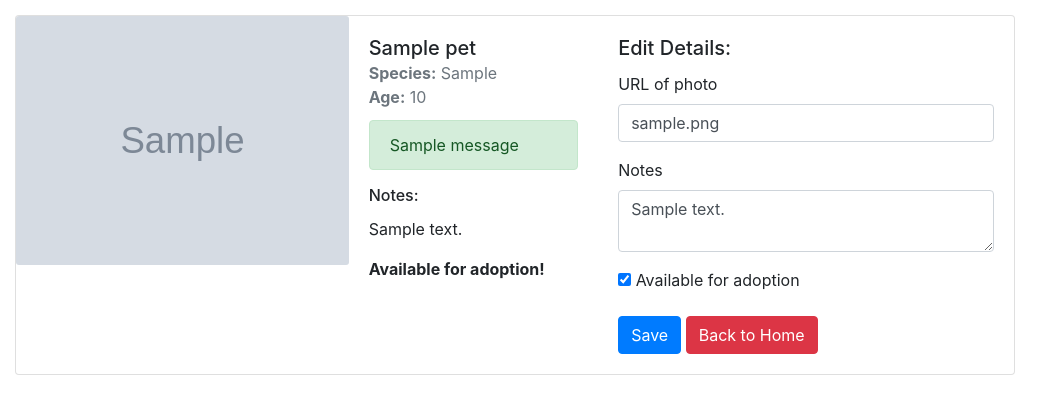
After one commit to jmcginty15/Pet-adoption, a Flask app: page /1 in a window 1280 px wide. The commit adds this page. Shown: the top 414 px of the page, without its empty margins (0-1063 px from the left). Run offline with Flask 2, Linux system fonts and the light colour scheme; tables that the repository leaves empty hold one stand-in row (values such as "Sample post"); grey boxes marked "Sample" are stand-in pictures; one stand-in notice (Sample message) is shown; some libraries are stand-ins or nearby versions.

Commit message:
form added to edit existing pets

```diff
--- a/app.py
+++ b/app.py
@@ -22,6 +22,15 @@ def home():
     pets = Pet.query.all()
     return render_template('home.html', pets=pets)
 
+@app.route('/<group>')
+def show_groups(group):
+    """Show pets by group, either available or not available"""
+    if group == 'available':
+        pets = Pet.query.filter_by(available=True).all()
+    elif group == 'not-available':
+        pets = Pet.query.filter_by(available=False).all()
+    return render_template('home.html', pets=pets)
+
 @app.route('/add', methods=['GET', 'POST'])
 def add_pet_form():
     """Form for adding new pet"""
@@ -42,3 +51,18 @@ def add_pet_form():
         return redirect('/')
     else:
         return render_template('pet-form.html', form=form)
+
+@app.route('/<int:pet_id>', methods=['GET', 'POST'])
+def pet_details(pet_id):
+    """Display pet details and edit form"""
+    pet = Pet.query.get(pet_id)
+    form = AddPetForm(obj=pet)
+    if form.validate_on_submit():
+        pet.photo_url = form.photo_url.data
+        pet.notes = form.notes.data
+        pet.available = form.available.data
+        db.session.commit()
+        flash(f'{pet.name} updated!')
+        return redirect(f'/{pet_id}')
+    else:
+        return render_template('pet-details.html', pet=pet, form=form)
--- a/forms.py
+++ b/forms.py
@@ -1,5 +1,5 @@
 from flask_wtf import FlaskForm
-from wtforms import StringField, IntegerField, TextAreaField
+from wtforms import StringField, IntegerField, TextAreaField, BooleanField
 from wtforms.validators import InputRequired, Optional, AnyOf, URL, NumberRange
 
 class AddPetForm(FlaskForm):
@@ -10,3 +10,4 @@ class AddPetForm(FlaskForm):
     photo_url = StringField('URL of photo', validators=[Optional(), URL(message='Please enter a valid photo URL')])
     age = IntegerField('Age', validators=[Optional(), NumberRange(min=0, max=30, message='Please enter an age between 0 and 30')])
     notes = TextAreaField('Notes', validators=[Optional()])
+    available = BooleanField('Available for adoption', default='checked')
--- a/static/app.css
+++ b/static/app.css
@@ -7,10 +7,14 @@
     padding-bottom: 15px;
 }
 
-#new-button {
+.asterisk {
+    color: red;
+}
+
+#pet-container, #form-container, .home-button {
     margin: 15px;
 }
 
-.asterisk {
-    color: red;
+.hidden {
+    display: none;
 }
--- /dev/null
+++ b/templates/pet-details.html
@@ -0,0 +1,63 @@
+{% extends 'base.html' %}
+
+{% block title %}{{ pet.name }} Details{% endblock %}
+
+{% block content %}
+<div class="card" style="width: 1000px;" id="pet-container">
+    <div class="row no-gutters">
+        <div class="col-md-4">
+            <img src="{{ pet.photo_url }}" class="card-img" alt="{{ pet.name }}-the-{{ pet.species }}">
+        </div>
+        <div class="col-md-3">
+            <div class="card-body">
+                <h5 class="card-title">{{ pet.name }}<br>
+                    <small class="card-text text-muted"><b>Species:</b> {{ pet.species }}</small><br>
+                    <small class="card-text text-muted"><b>Age:</b>
+                        {% if pet.age %}{{ pet.age }}{% else %}Unavailable{% endif %}</small></h5>
+                {% for msg in get_flashed_messages() %}
+                <div class="alert alert-success" role="alert" id="home-flash">{{ msg }}</div>
+                {% endfor %}
+                <h6 class="card-title">Notes:</h6>
+                <p class="card-text">{{ pet.notes }}</p>
+                {% if pet.available %}
+                <p class="card-text"><b>Available for adoption!</b></p>
+                {% else %}
+                <p class="card-text"><b>Adopted!</b></p>
+                {% endif %}
+            </div>
+        </div>
+        <div class="col-md-5">
+            <div class="card-body">
+                <h5 class="card-title">Edit Details:</h5>
+                <form action="/{{ pet.id }}" method="POST">
+                    {{ form.hidden_tag() }}
+                    {{ form.name(class_="hidden") }}
+                    {{ form.species(class_="hidden") }}
+                    {{ form.age(class_="hidden") }}
+                    <div class="form-group">
+                        {{ form.photo_url.label }} {% if form.photo_url.flags.required %}
+                        <b class="asterisk">*</b>{% endif %}
+                        {{ form.photo_url(class_="form-control") }}
+                        {% for err in form.photo_url.errors %}
+                        <small class="form-text text-muted">{{ err }}</small>
+                        {% endfor %}
+                    </div>
+                    <div class="form-group">
+                        {{ form.notes.label }} {% if form.notes.flags.required %}<b class="asterisk">*</b>{% endif %}
+                        {{ form.notes(class_="form-control") }}
+                        {% for err in form.notes.errors %}
+                        <small class="form-text text-muted">{{ err }}</small>{% endfor %}
+                    </div>
+                    <div class="form-group">
+                        {{ form.available }} {{ form.available.label }}
+                        {% for err in form.available.errors %}
+                        <small class="form-text text-muted">{{ err }}</small>{% endfor %}
+                    </div>
+                    <button type="submit" class="btn btn-primary">Save</button>
+                    <a href="/" class="btn btn-danger">Back to Home</a>
+                </form>
+            </div>
+        </div>
+    </div>
+</div>
+{% endblock %}
--- a/templates/pet-form.html
+++ b/templates/pet-form.html
@@ -3,7 +3,6 @@
 {% block title %}Add Pet{% endblock %}
 
 {% block content %}
-<div>
 <div class="card" style="width: 600px;" id="form-container">
     <div class="card-body">
         <h3 class="card-title">Add a new Pet:</h3>
@@ -11,7 +10,7 @@
     </div>
     <form action="/add" method="POST" class="card-body">
         {{ form.hidden_tag() }}
-            {% for field in form if field.widget.input_type != 'hidden' %}
+        {% for field in form if field.widget.input_type != 'hidden' and field.type != 'BooleanField' %}
         <div class="form-group">
             {{ field.label }} {% if field.flags.required %}<b class="asterisk">*</b>{% endif %}
             {{ field(class_="form-control") }}
@@ -19,7 +18,7 @@
         </div>
         {% endfor %}
         <button type="submit" class="btn btn-primary">Submit</button>
+        <a href="/" class="btn btn-danger">Cancel</a>
     </form>
 </div>
-</div>
 {% endblock %}
```
Also changed, not shown: seed.py (+2 -2 lines), templates/home.html (+7 -2 lines). Lines whose indentation alone changed are shown as unchanged.
